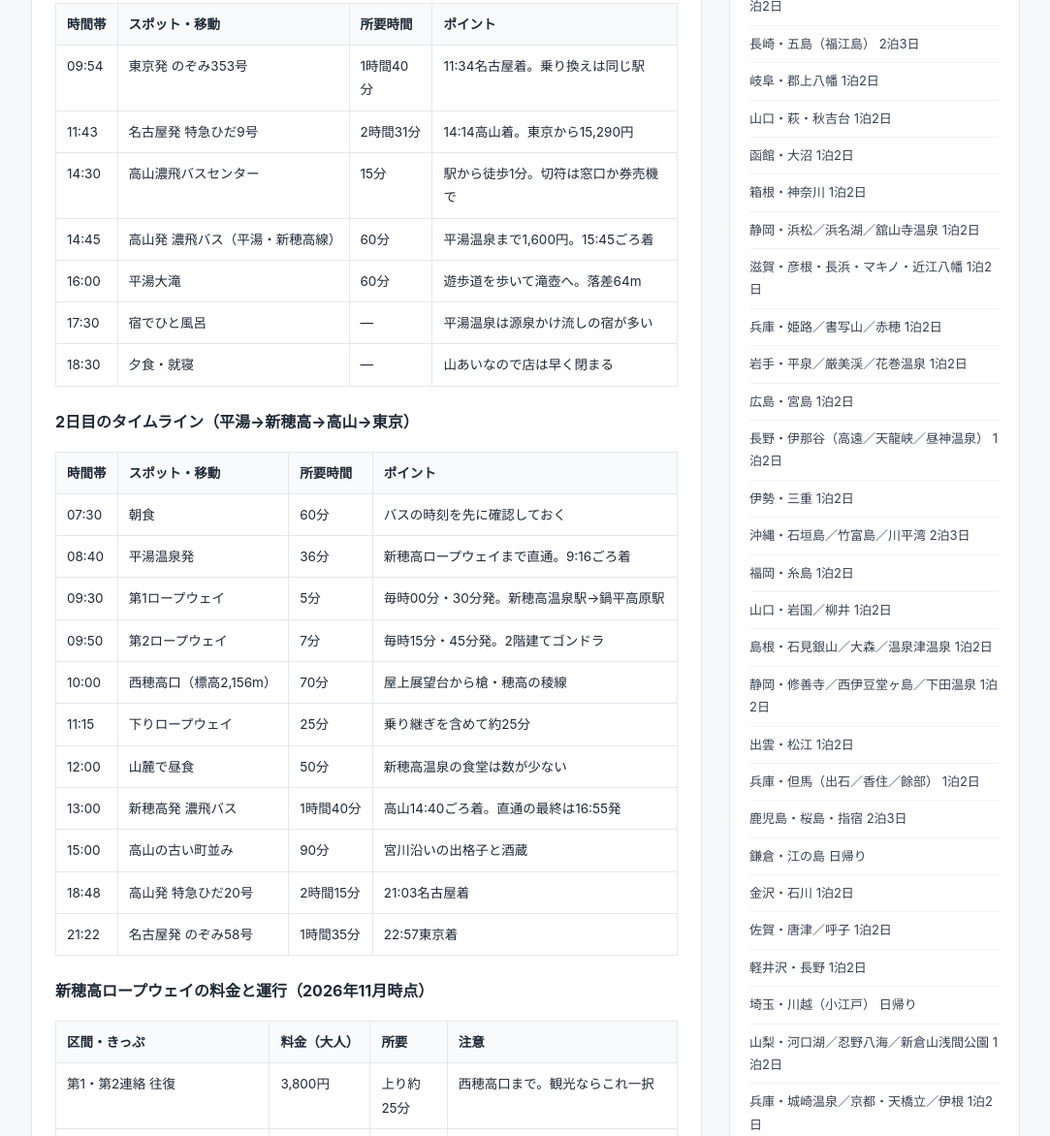
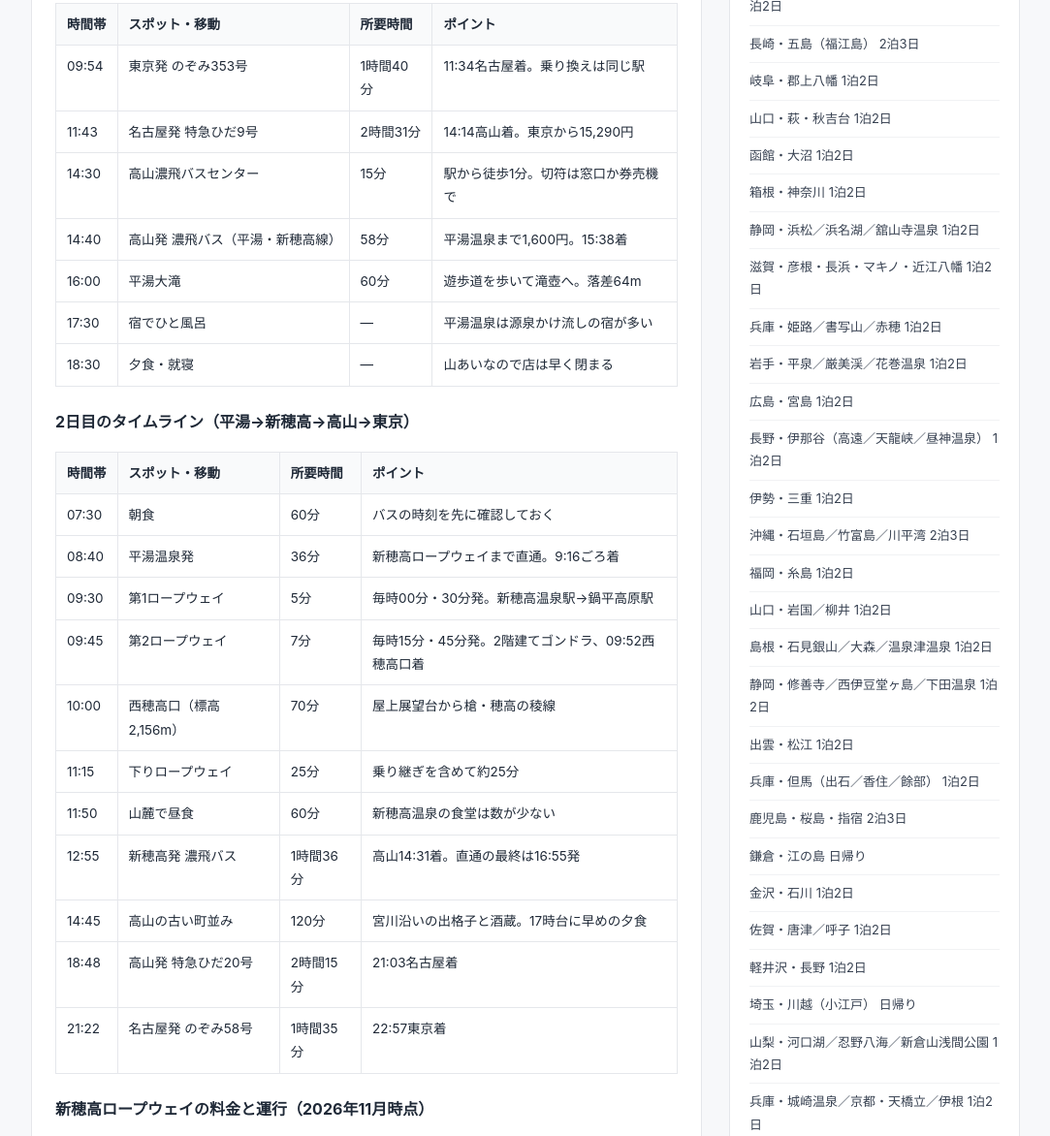
Before and after one commit to tfwe73/lrki1111, a plain HTML site: page posts/okuhida-shinhotaka-onsen-1n2d-plan.html in a window 1280 px wide. Shown: the part 1220-2392 px from the top of the page at 97% size, without its empty margins (98-1181 px from the left). Drawn offline with Linux system fonts and the light colour scheme.

Commit message:
Correct Okuhida bus and ropeway times to the official Nohi Bus timetable

```diff
--- a/posts/okuhida-shinhotaka-onsen-1n2d-plan.html
+++ b/posts/okuhida-shinhotaka-onsen-1n2d-plan.html
@@ -164,7 +164,7 @@
             <tr><td>09:54</td><td>東京発 のぞみ353号</td><td>1時間40分</td><td>11:34名古屋着。乗り換えは同じ駅</td></tr>
             <tr><td>11:43</td><td>名古屋発 特急ひだ9号</td><td>2時間31分</td><td>14:14高山着。東京から15,290円</td></tr>
             <tr><td>14:30</td><td>高山濃飛バスセンター</td><td>15分</td><td>駅から徒歩1分。切符は窓口か券売機で</td></tr>
-            <tr><td>14:45</td><td>高山発 濃飛バス（平湯・新穂高線）</td><td>60分</td><td>平湯温泉まで1,600円。15:45ごろ着</td></tr>
+            <tr><td>14:40</td><td>高山発 濃飛バス（平湯・新穂高線）</td><td>58分</td><td>平湯温泉まで1,600円。15:38着</td></tr>
             <tr><td>16:00</td><td>平湯大滝</td><td>60分</td><td>遊歩道を歩いて滝壺へ。落差64m</td></tr>
             <tr><td>17:30</td><td>宿でひと風呂</td><td>—</td><td>平湯温泉は源泉かけ流しの宿が多い</td></tr>
             <tr><td>18:30</td><td>夕食・就寝</td><td>—</td><td>山あいなので店は早く閉まる</td></tr>
@@ -179,12 +179,12 @@
             <tr><td>07:30</td><td>朝食</td><td>60分</td><td>バスの時刻を先に確認しておく</td></tr>
             <tr><td>08:40</td><td>平湯温泉発</td><td>36分</td><td>新穂高ロープウェイまで直通。9:16ごろ着</td></tr>
             <tr><td>09:30</td><td>第1ロープウェイ</td><td>5分</td><td>毎時00分・30分発。新穂高温泉駅→鍋平高原駅</td></tr>
-            <tr><td>09:50</td><td>第2ロープウェイ</td><td>7分</td><td>毎時15分・45分発。2階建てゴンドラ</td></tr>
+            <tr><td>09:45</td><td>第2ロープウェイ</td><td>7分</td><td>毎時15分・45分発。2階建てゴンドラ、09:52西穂高口着</td></tr>
             <tr><td>10:00</td><td>西穂高口（標高2,156m）</td><td>70分</td><td>屋上展望台から槍・穂高の稜線</td></tr>
             <tr><td>11:15</td><td>下りロープウェイ</td><td>25分</td><td>乗り継ぎを含めて約25分</td></tr>
-            <tr><td>12:00</td><td>山麓で昼食</td><td>50分</td><td>新穂高温泉の食堂は数が少ない</td></tr>
-            <tr><td>13:00</td><td>新穂高発 濃飛バス</td><td>1時間40分</td><td>高山14:40ごろ着。直通の最終は16:55発</td></tr>
-            <tr><td>15:00</td><td>高山の古い町並み</td><td>90分</td><td>宮川沿いの出格子と酒蔵</td></tr>
+            <tr><td>11:50</td><td>山麓で昼食</td><td>60分</td><td>新穂高温泉の食堂は数が少ない</td></tr>
+            <tr><td>12:55</td><td>新穂高発 濃飛バス</td><td>1時間36分</td><td>高山14:31着。直通の最終は16:55発</td></tr>
+            <tr><td>14:45</td><td>高山の古い町並み</td><td>120分</td><td>宮川沿いの出格子と酒蔵。17時台に早めの夕食</td></tr>
             <tr><td>18:48</td><td>高山発 特急ひだ20号</td><td>2時間15分</td><td>21:03名古屋着</td></tr>
             <tr><td>21:22</td><td>名古屋発 のぞみ58号</td><td>1時間35分</td><td>22:57東京着</td></tr>
           </tbody>
```
